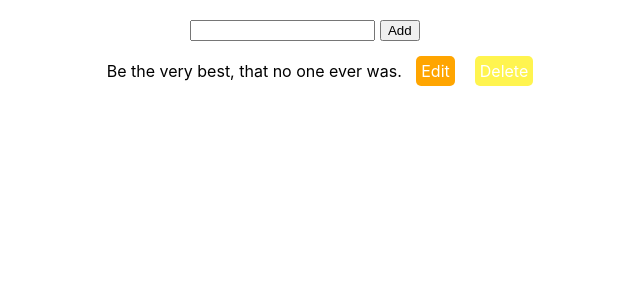
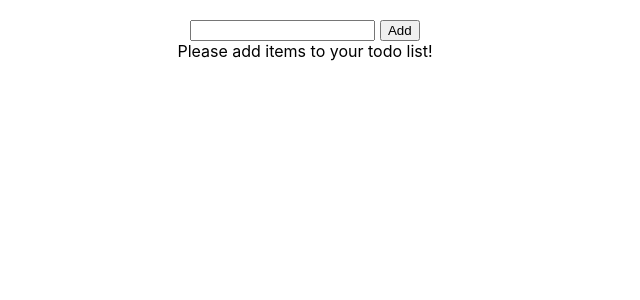
Before and after one commit to txddra/react-todo, a React (Create React App) app: page / in a window 1280 px wide. Shown: the top 300 px of the page, without its empty margins (335-975 px from the left). Built offline with nearby package versions, Linux system fonts and the light colour scheme.

Commit message:
shows message when there are no todos

```diff
--- a/src/App.js
+++ b/src/App.js
@@ -19,6 +19,7 @@ export default class App extends Component{
     todoValue:"",
     // a state that shows an error
     errorMessageAlert: false,
+    missingContentMessage:true,
 
 
 
@@ -72,19 +73,28 @@ this.setState({
 
 }
 
-deletionHandle=(id)=>{
+deletionHandle=(targetID)=>{
 
   //make a copy of the array
 let copiedArray = this.state.todoList
 
+//filter out the elements of the copied array
+let filteredArray = copiedArray.filter(({id})=>{
+  return id !== targetID
 
+});
+//manipulate the state
+this.setState({
+  todoList: filteredArray
+})
 }
 
 render(){
   //destructuring
   const {
     todoList,
-  errorMessageAlert
+  errorMessageAlert,
+  missingContentMessage
 }= this.state;
 
 return (
@@ -109,13 +119,17 @@ return (
   <button onClick={this.submitHandler}>Add</button>
 {/* removes bullet points from list */}
   {/* <ul style={{listStyle:"none"}}> */}
-
   {/* loops through the given array of and renders or extracts the values of the todo */}
 
+{/* ternary that shows an error message when there are no todos present */}
 
+{missingContentMessage ?( <div>Please add items to your todo list!</div>
+):
 
+(
 <TodoView todoList={todoList}
 deletionHandle ={this.deletionHandle}/>
+)}
 </div>
 )
  }
```
